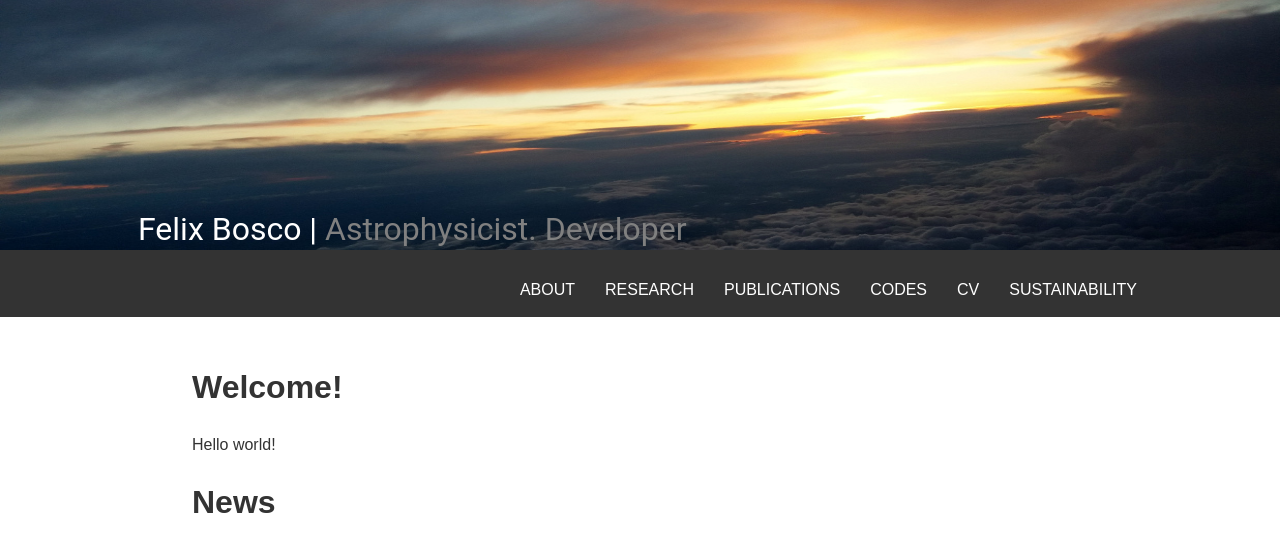
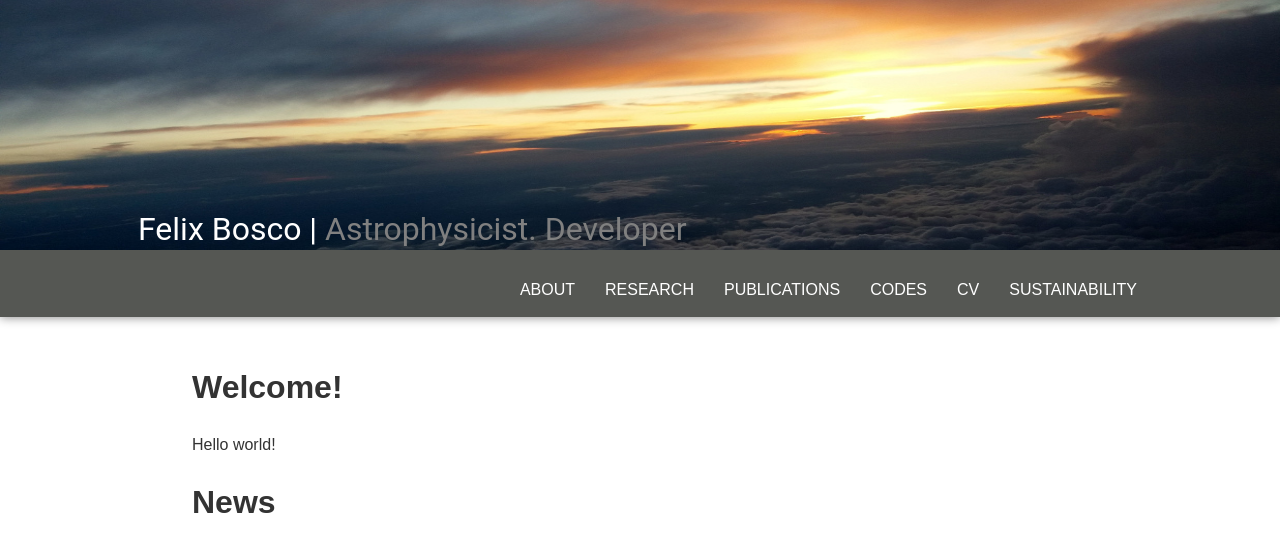
Before and after one commit to felixbosco/felixbosco.github.io, a Jekyll site: the page built from index.html, in a window 1280 px wide. Shown: the top 552 px of the page. Built offline with Jekyll 4.4.1, drawn with Linux system fonts in a browser that asks for light colours.

Commit message:
Change nav-bar color to white + shadow

```diff
--- a/assets/css/style.css
+++ b/assets/css/style.css
@@ -15,7 +15,8 @@ header {
     width: 100;
     padding: 0px 0%;
 
-    background-color: #333;
+    background-color: #555753;  /* #333; */
+    box-shadow: 0px 0px 10px gray;
 }
 
 /* ---------- general design: nav ---------- */
```
